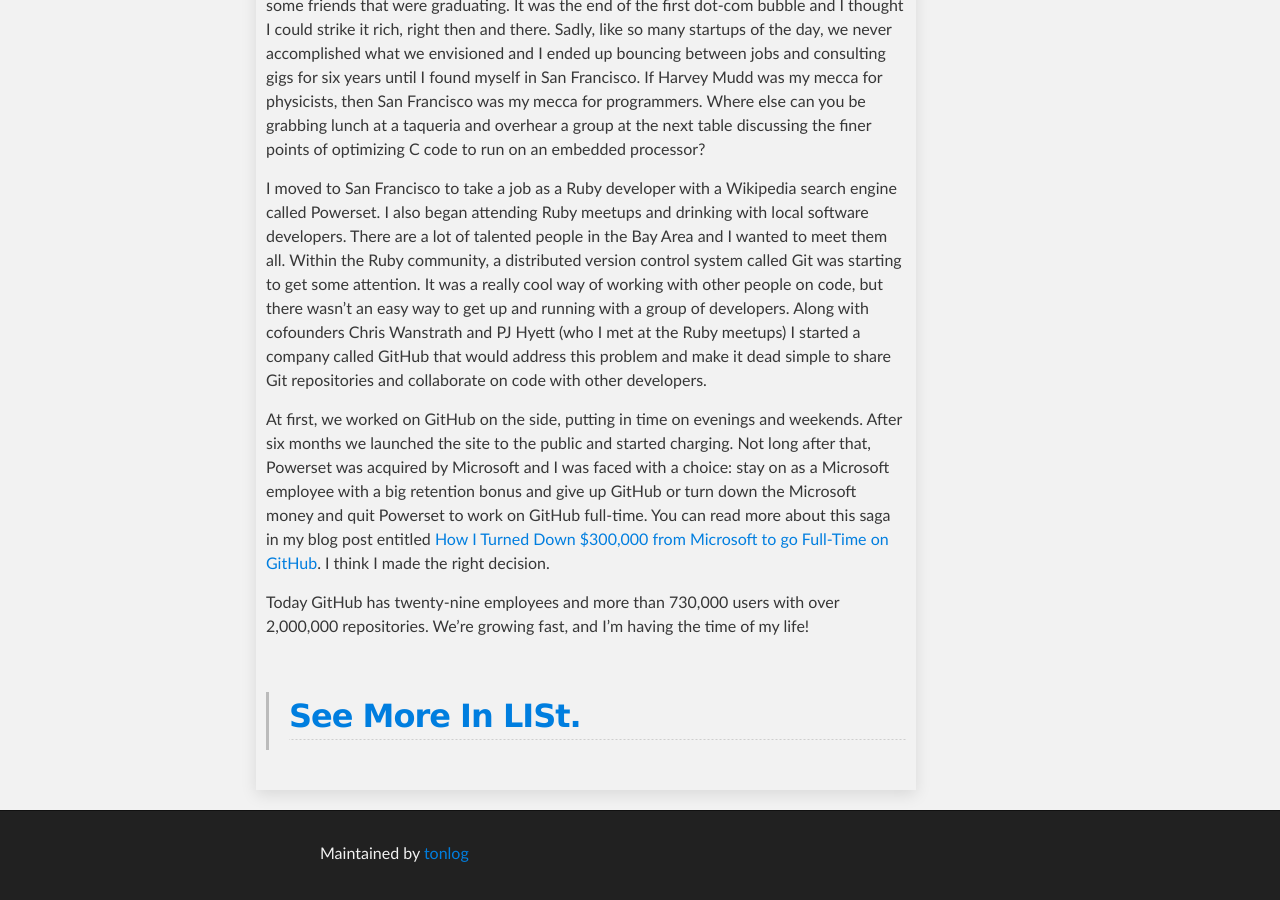
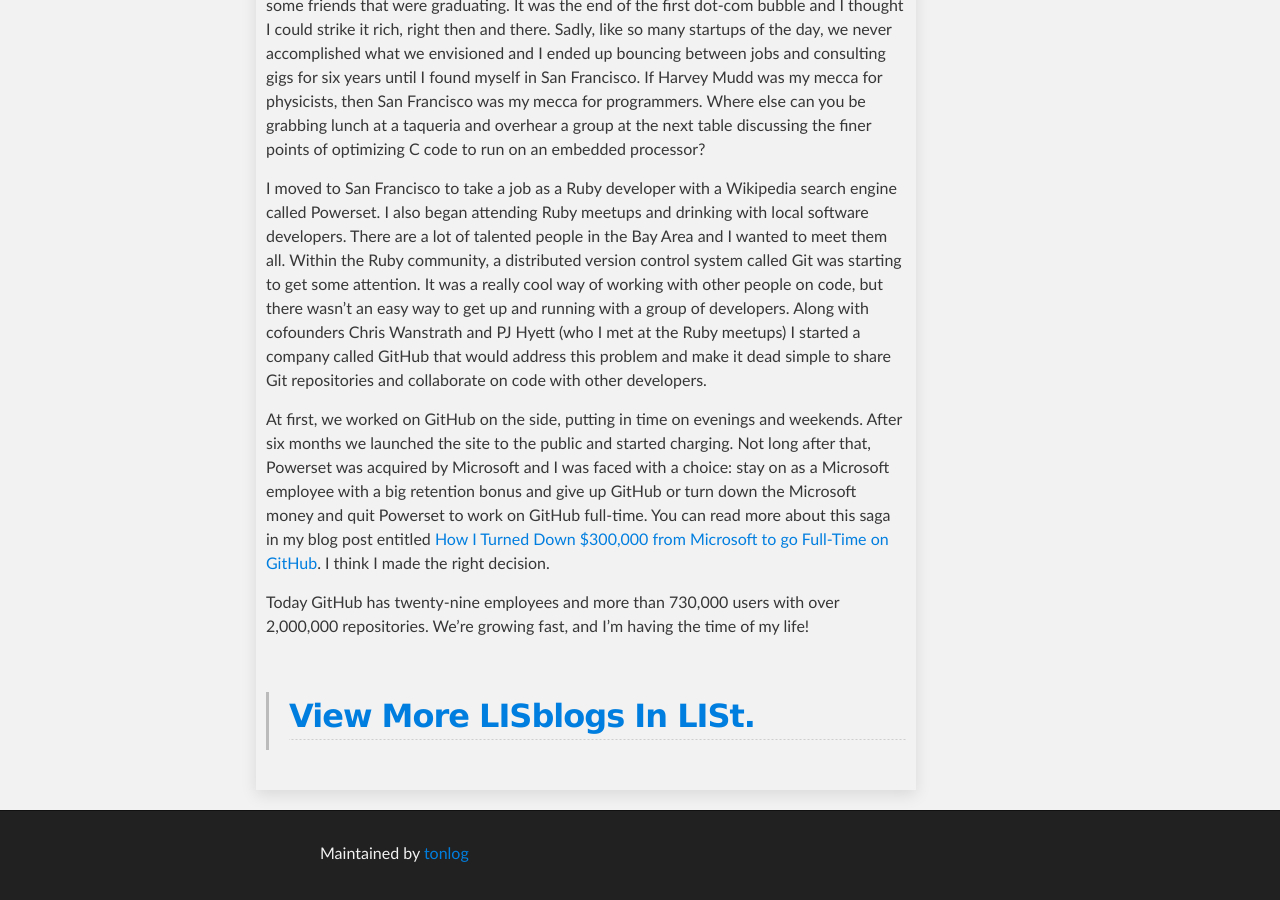
Before and after one commit to tonlog/tonlog.github.io, a Jekyll site: the page built from index.md, in a window 1280 px wide and 900 px high, scrolled down 5537 px. Built offline with Jekyll 4.4.1, drawn with Linux system fonts in a browser that asks for light colours; Markdown is read by kramdown in place of the engine named in the settings.

Commit message:
Update index.md

```diff
--- a/index.md
+++ b/index.md
@@ -43,5 +43,5 @@
 
 {% endfor %}
 
-> [See More In LISt.]({{ site.baseurl }}cat.html)
+> [View More LISblogs In LISt.]({{ site.baseurl }}cat.html)
 --------------------------------------------------
```
